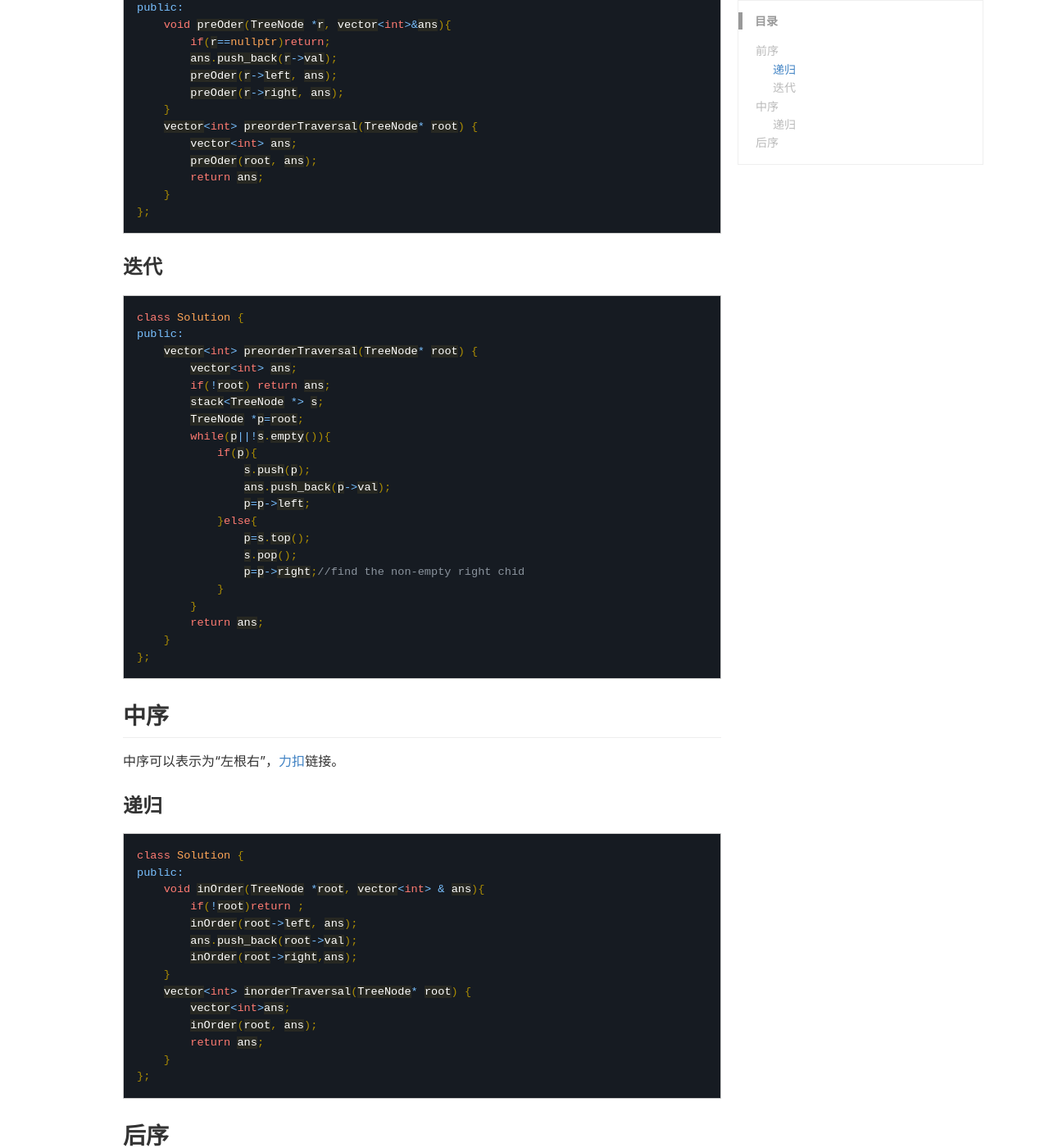
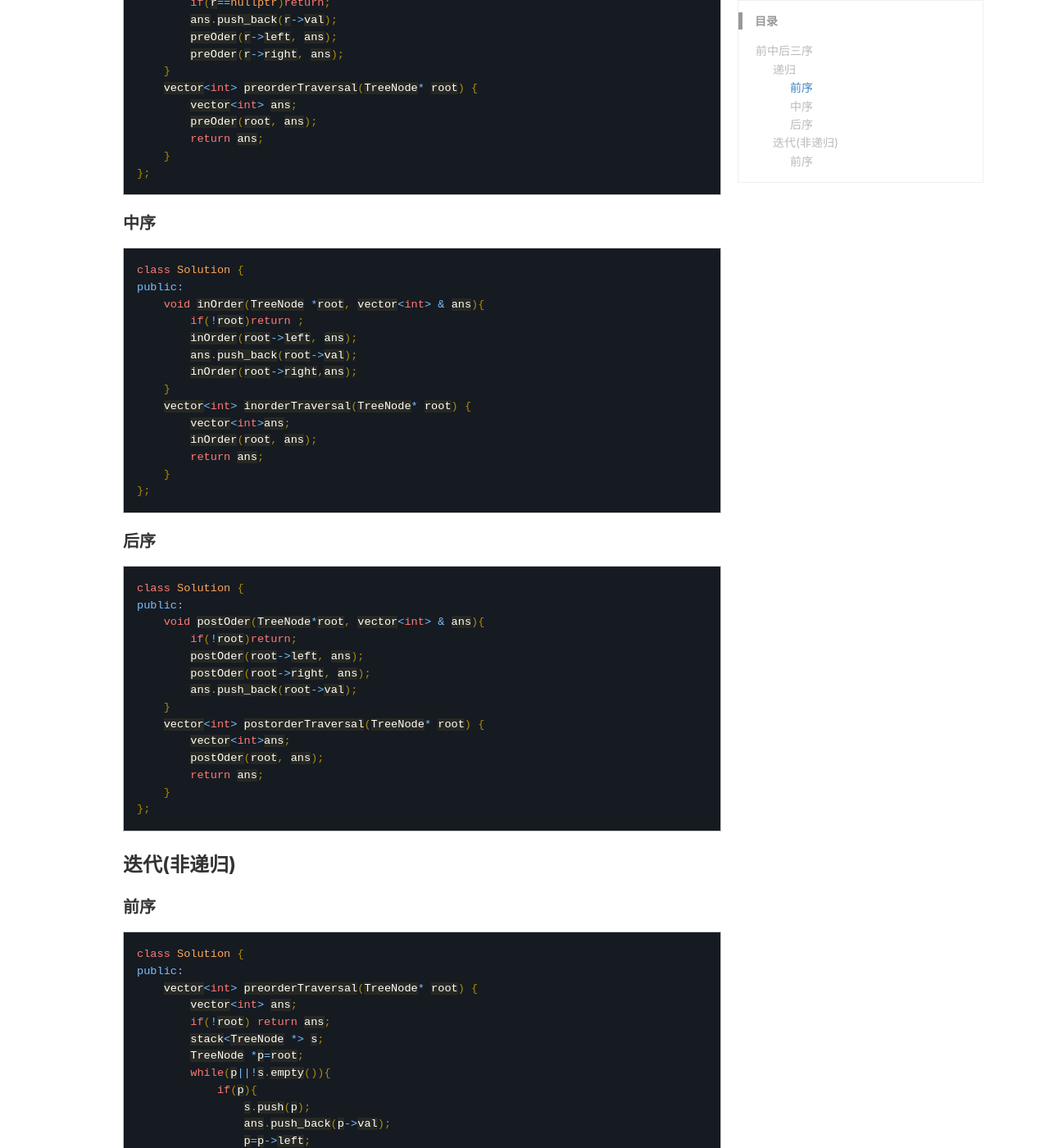
Before and after one commit to menchaojie/menchaojie.github.io, a Jekyll site: the page built from _posts/2024-06-16-Binary-Tree-Traversal.md, in a window 1280 px wide and 1400 px high, scrolled down 555 px. Shown: the whole window at 82% size. Built offline with Jekyll 4.4.1, drawn with Linux system fonts in a browser that asks for light colours; comment, search, counter and statistics services are not loaded; some of the changed text lies outside the part shown.

Commit message:
2024-06-19(Wednesday)00:56

````diff
--- a/_posts/2024-06-16-Binary-Tree-Traversal.md
+++ b/_posts/2024-06-16-Binary-Tree-Traversal.md
@@ -12,13 +12,19 @@ mindmap: false
 mindmap2: false
 ---
 
-主要的二叉树遍历方法，分为递归的和非递归的方法
-## 前序
-前序即为“根左右"的访问顺序。
+## 前中后三序
 
-[力扣](https://leetcode.cn/problems/binary-tree-preorder-traversal/description/)链接。
+二叉树的前中后序分别指：
+“根左右”，[力扣](https://leetcode.cn/problems/binary-tree-preorder-traversal/description/)链接。
+“左根右”，[力扣](https://leetcode.cn/problems/binary-tree-inorder-traversal/submissions/540486845/)链接。
+“左右根”
+的排序方式。
+
+主要遍历方法，分为递归的和非递归的方法
+
 ### 递归
-核心代码
+
+#### 前序
 ```cpp
 class Solution {
 public:
@@ -35,8 +41,48 @@ public:
     }
 };
 ```
-### 迭代
 
+#### 中序
+
+```cpp
+class Solution {
+public:
+    void inOrder(TreeNode *root, vector<int> & ans){
+        if(!root)return ;
+        inOrder(root->left, ans);
+        ans.push_back(root->val);
+        inOrder(root->right,ans);
+    }
+    vector<int> inorderTraversal(TreeNode* root) {
+        vector<int>ans;
+        inOrder(root, ans);
+        return ans;
+    }
+};
+```
+
+#### 后序
+
+```cpp
+class Solution {
+public:
+    void postOder(TreeNode*root, vector<int> & ans){
+        if(!root)return;
+        postOder(root->left, ans);
+        postOder(root->right, ans);
+        ans.push_back(root->val);
+    }
+    vector<int> postorderTraversal(TreeNode* root) {
+        vector<int>ans;
+        postOder(root, ans);
+        return ans;
+    }
+};
+```
+
+### 迭代(非递归)
+
+#### 前序
 ```cpp
 class Solution {
 public:
@@ -60,28 +106,3 @@ public:
     }
 };
 ```
-
-## 中序
-
-中序可以表示为“左根右”，[力扣](https://leetcode.cn/problems/binary-tree-inorder-traversal/submissions/540486845/)链接。
-
-### 递归
-
-```cpp
-class Solution {
-public:
-    void inOrder(TreeNode *root, vector<int> & ans){
-        if(!root)return ;
-        inOrder(root->left, ans);
-        ans.push_back(root->val);
-        inOrder(root->right,ans);
-    }
-    vector<int> inorderTraversal(TreeNode* root) {
-        vector<int>ans;
-        inOrder(root, ans);
-        return ans;
-    }
-};
-```
-
-## 后序
````
